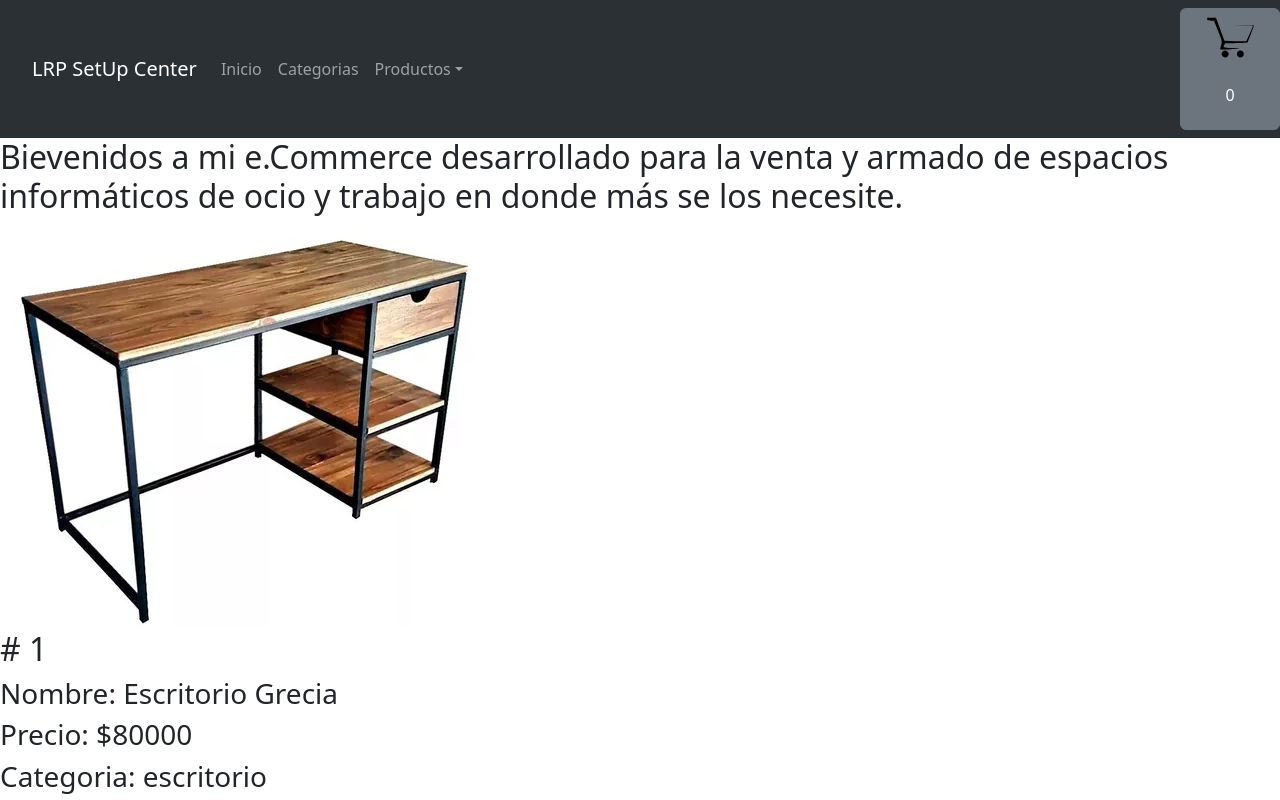
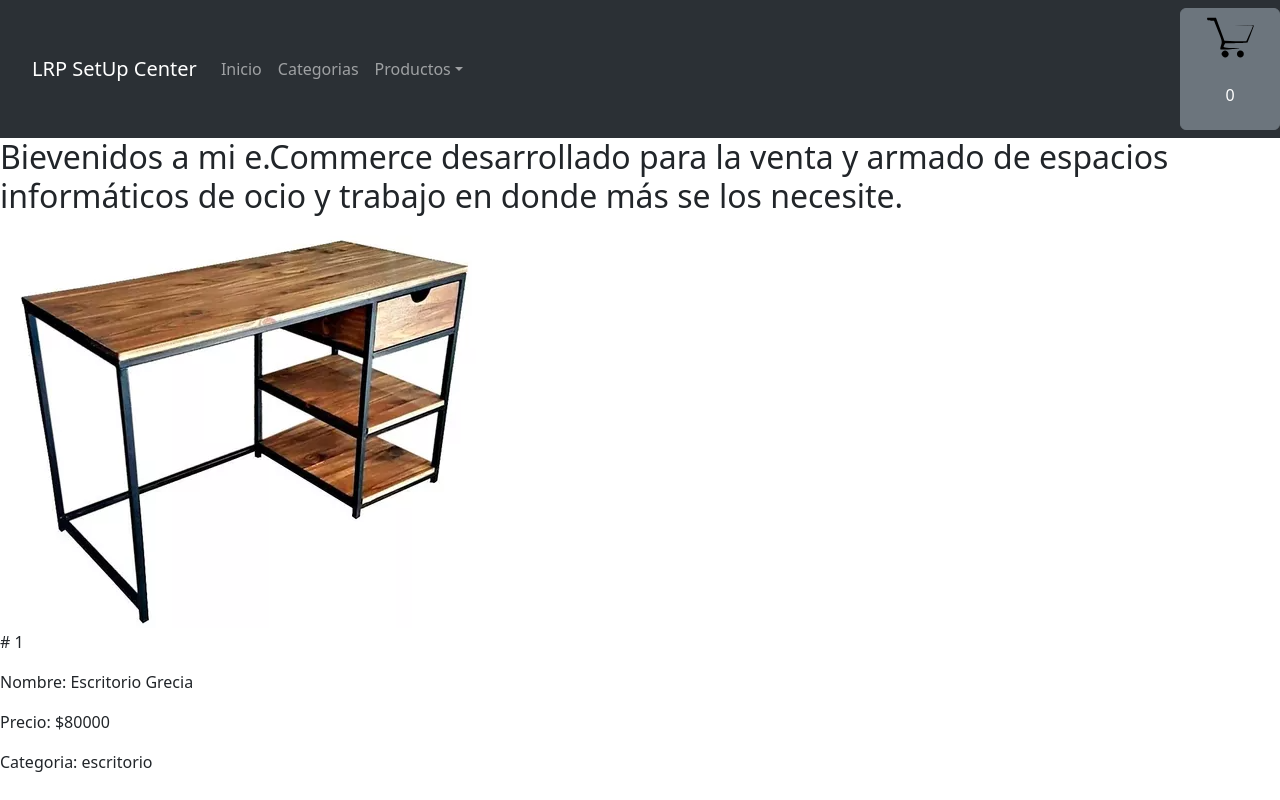
Before and after one commit to LisandroRP95/EntregaFinal-RodriguezP-Lisandro-React, a React (Vite) app: page / in a window 1280 px wide. Shown: the top 800 px of the page. Built offline with nearby package versions, Linux system fonts and the light colour scheme.

Commit message:
contenedor detallado funcional

```diff
--- a/src/App.jsx
+++ b/src/App.jsx
@@ -3,6 +3,8 @@ import "bootstrap/dist/css/bootstrap.min.css";
 import NavBar from "./Components/NavBar/NavBar";
 import ItemListContainer from "./Components/ItemListContainer/ItemListContainer";
 import Footer from "./Components/Footer/Footer";
+import ItemDetailContainer from "./Components/ItemDetailContainer/ItemDetailContainer";
+
 
 function App() {
   return (
@@ -11,6 +13,8 @@ function App() {
         <NavBar />
         <ItemListContainer greeting={"Bievenidos a mi e.Commerce desarrollado para la venta y armado de espacios informáticos de ocio y trabajo en donde más se los necesite."}/>
        <Footer/>
+
+      <ItemDetailContainer id={3}/>
     </>
   );
 }
--- a/src/Components/Footer/footer.css
+++ b/src/Components/Footer/footer.css
@@ -1,5 +1,5 @@
 .formatoFooter {
-    text-align: center;
-    color: blanchedalmond;
-    background-color: black;
+  text-align: center;
+  color: blanchedalmond;
+  background-color: black;
 }
--- a/src/Components/Item/Item.jsx
+++ b/src/Components/Item/Item.jsx
@@ -1,14 +1,14 @@
 const Item = ({ producto }) => {
   return (
-    <>
+
       <div key={producto.id}>
         <img src={producto.imagen} alt={producto.nombre} />
-        <h2># {producto.id}</h2>
-        <h3>Nombre: {producto.nombre}</h3>
-        <h3>Precio: ${producto.precio}</h3>
-        <h3>Categoria: {producto.categoria}</h3>
+        <p># {producto.id}</p>
+        <p>Nombre: {producto.nombre}</p>
+        <p>Precio: ${producto.precio}</p>
+        <p>Categoria: {producto.categoria}</p>
       </div>
-    </>
+
   );
 };
 
--- /dev/null
+++ b/src/Components/ItemDetail/ItemDetail.jsx
@@ -0,0 +1,18 @@
+
+
+export const ItemDetail = ({producto}) => {
+  return (
+    <div>
+
+        <p># {producto.id}</p>
+        <p>Nombre: {producto.nombre}</p>
+        <img src={producto.imagen} alt={producto.nombre} />
+        <p>Precio: ${producto.precio}</p>
+        <p>Categoria: {producto.categoria}</p>
+        <p>Stock: {producto.stock}</p>
+        <p>Descripcion: {producto.descripcion}</p>
+    l</div>
+  )
+}
+
+export default ItemDetail
--- /dev/null
+++ b/src/Components/ItemDetailContainer/ItemDetailContainer.jsx
@@ -0,0 +1,29 @@
+import { useState,useEffect } from "react";
+import ItemDetail from "../ItemDetail/ItemDetail";
+
+const ItemDetailContainer = ({id}) => {
+    const [producto, setProducto] = useState([]);
+
+    useEffect(() => {
+      const fetchCatalogo = async () => {
+        try {
+          const response = await fetch("./Catalogo.json");
+          const data = await response.json();
+          const productoDetallado = data.find((p)=> p.id == id)
+          setProducto(productoDetallado);
+        } catch (error) {
+          console.log("error en el fetch " + error);
+        }
+      };
+      fetchCatalogo();
+    }, [id]);
+
+
+  return (
+    <div>
+    <ItemDetail producto={producto}/>
+    </div>
+    );
+};
+
+export default ItemDetailContainer;
--- a/src/Components/ItemListContainer/ItemListContainer.jsx
+++ b/src/Components/ItemListContainer/ItemListContainer.jsx
@@ -1,5 +1,4 @@
 import { useState, useEffect } from "react";
-import ItemCounter from "../ItemCounter/ItemCounter";
 import ItemList from "../ItemList/ItemList";
 
 const ItemListContainer = ({ greeting }) => {
@@ -27,10 +26,7 @@ const ItemListContainer = ({ greeting }) => {
       <h2>Cargando...</h2>
       :
       <ItemList catalogo={catalogo}/>
-
 }
-
-      <ItemCounter/>
     </>
   );
 };
```
Also changed, not shown: src/Components/Footer/Footer.jsx (+14 -12 lines).
